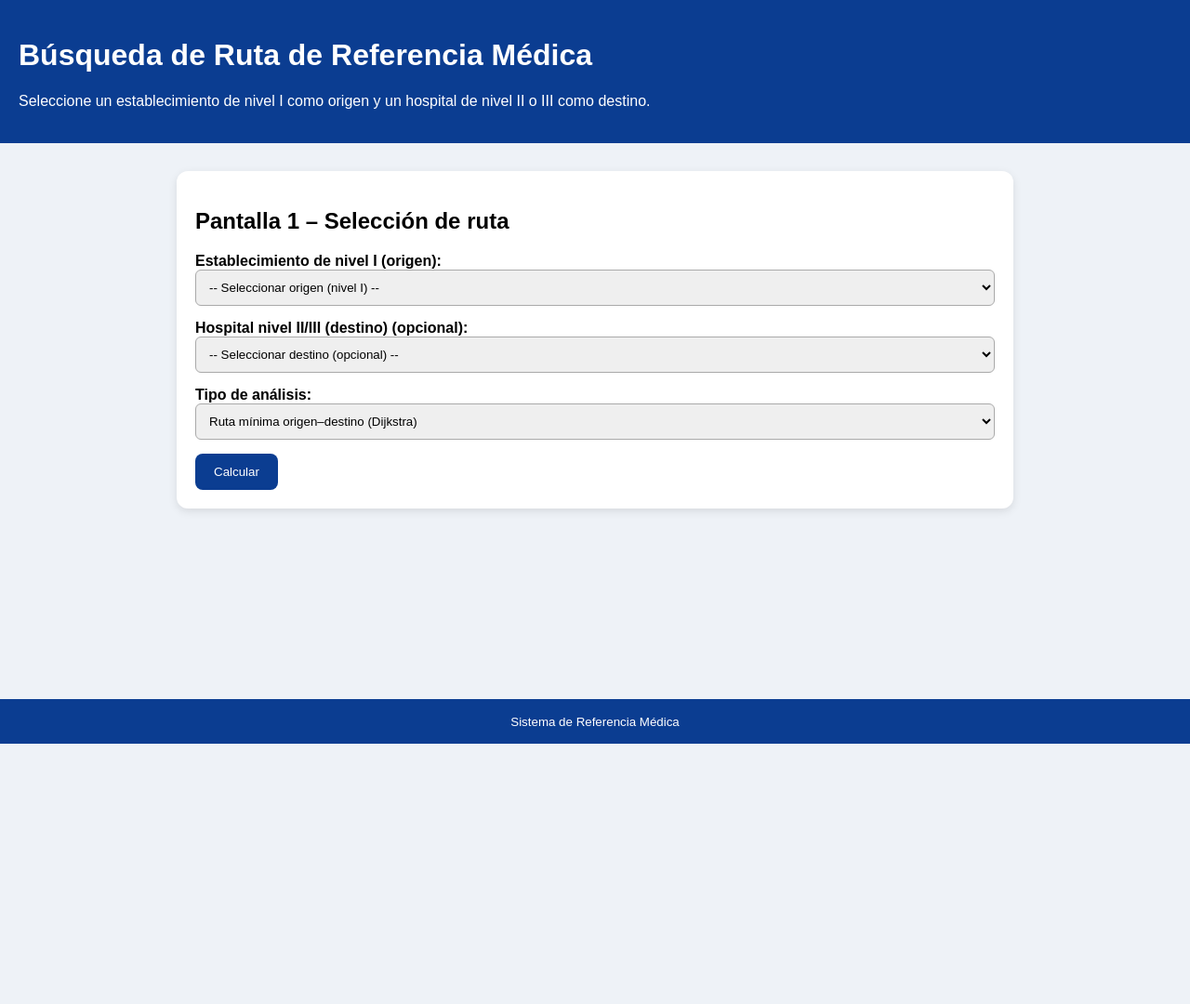
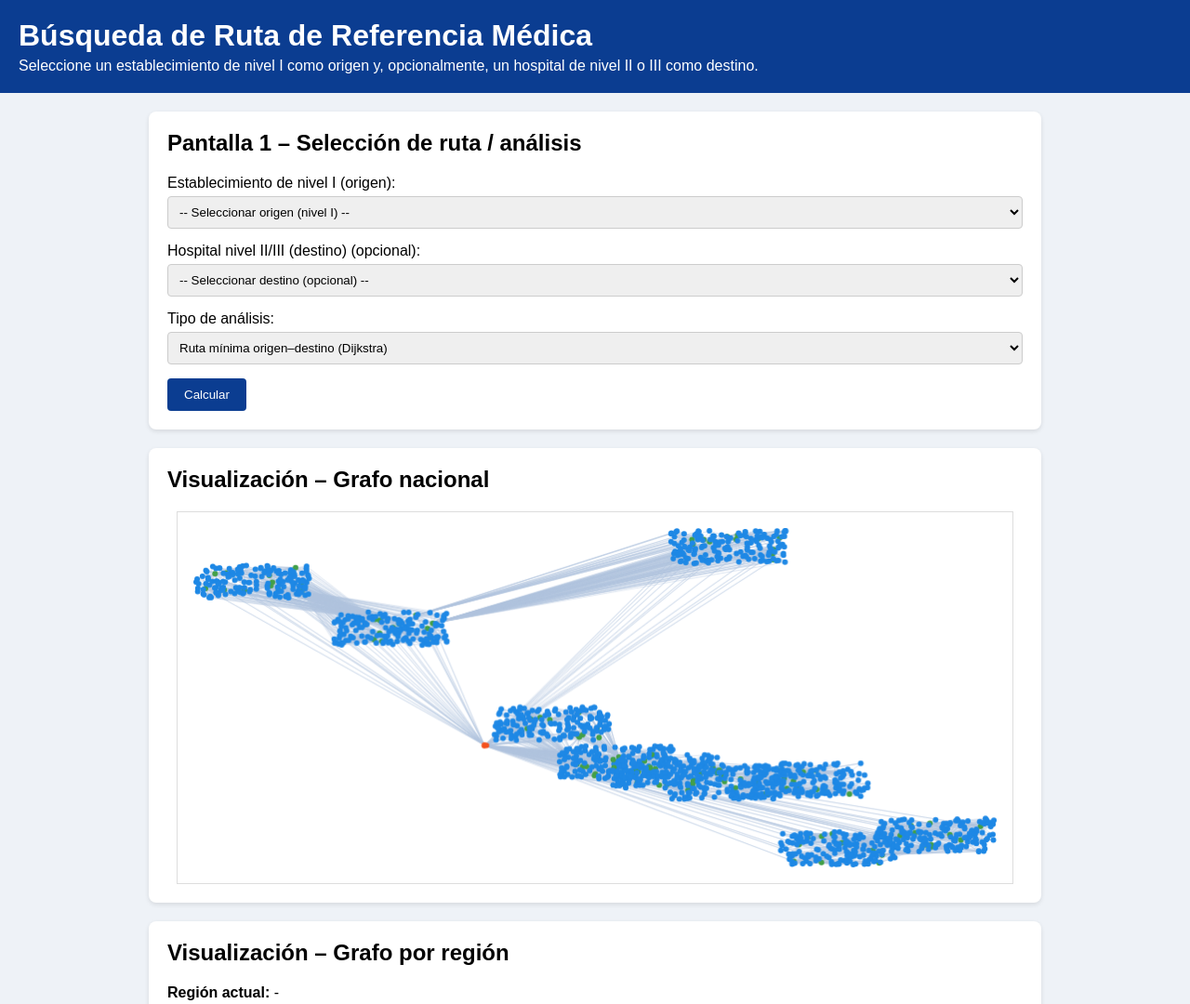
Before and after one commit to Complejidad-12601/Application, a plain HTML site: page index.html in a window 1280 px wide. Shown: the top 1080 px of the page at 93% size. Before the commit the page ends 800 px from the top, so only its background shows below. Drawn offline with nearby package versions, Linux system fonts and the light colour scheme.

Commit message:
feat: implement full graph visualization with Dijkstra routing, MST computation and connected components

```diff
--- a/app.js
+++ b/app.js
@@ -18,6 +18,10 @@ const resultadoResumen = document.getElementById("resultadoResumen");
 const tituloLista = document.getElementById("tituloLista");
 const listaRuta = document.getElementById("listaRuta");
 
+const canvasGeneral = document.getElementById("canvasGeneral");
+const canvasRegion = document.getElementById("canvasRegion");
+const regionActualSpan = document.getElementById("regionActual");
+
 Papa.parse("peru_red_referencias_sintetico_10reg.csv", {
   download: true,
   header: true,
@@ -26,6 +30,8 @@ Papa.parse("peru_red_referencias_sintetico_10reg.csv", {
   complete: (result) => {
     procesarCSV(result.data);
     llenarSelects();
+    dibujarGrafoGeneral(null, null);
+    dibujarGrafoRegion(null, null, null);
   }
 });
 
@@ -36,12 +42,15 @@ function procesarCSV(filas) {
 
   filas.forEach(fila => {
     const id = String(fila.id || "").trim();
+    if (!id) return;
+
     const name = fila.name || "";
     const level = fila.level || "";
+    const region = fila.region || "";
+    const lat = Number(fila.lat);
+    const lon = Number(fila.lon);
 
-    if (!id) return;
-
-    nodes.push({ id, name, level });
+    nodes.push({ id, name, level, region, lat, lon });
 
     if (!adjacencyList[id]) adjacencyList[id] = [];
     if (!adjacencyListUndirected[id]) adjacencyListUndirected[id] = [];
@@ -51,37 +60,29 @@ function procesarCSV(filas) {
       try {
         const relArray = JSON.parse(relations);
         relArray.forEach(r => {
-          const to = String(r.target_id).trim();
+          const to = String(r.target_id || "").trim();
           const weight = Number(r.weight_km);
-
           if (!to || !isFinite(weight)) return;
 
-          adjacencyList[id].push({
-            to,
-            weight
-          });
+          adjacencyList[id].push({ to, weight });
 
-          if (!adjacencyListUndirected[to]) {
-            adjacencyListUndirected[to] = [];
-          }
+          if (!adjacencyListUndirected[to]) adjacencyListUndirected[to] = [];
           adjacencyListUndirected[id].push({ to, weight });
           adjacencyListUndirected[to].push({ to: id, weight });
         });
       } catch (e) {
-        console.error("Error en relations:", e);
+        console.error("Error parseando relations", e);
       }
     }
   });
 }
 
-
 function llenarSelects() {
-
   origenSelect.innerHTML = `<option value="">-- Seleccionar origen (nivel I) --</option>`;
   destinoSelect.innerHTML = `<option value="">-- Seleccionar destino (opcional) --</option>`;
 
   nodes
-    .filter(n => /^I(\-|$)/.test(n.level.trim().toUpperCase()))
+    .filter(n => /^I(\-|$)/.test((n.level || "").trim().toUpperCase()))
     .forEach(n => {
       const opt = document.createElement("option");
       opt.value = n.id;
@@ -89,12 +90,11 @@ function llenarSelects() {
       origenSelect.appendChild(opt);
     });
 
-
   nodes
-    .filter(n =>
-      n.level.trim().toUpperCase().startsWith("II") ||
-      n.level.trim().toUpperCase().startsWith("III")
-    )
+    .filter(n => {
+      const lvl = (n.level || "").trim().toUpperCase();
+      return lvl.startsWith("II") || lvl.startsWith("III");
+    })
     .forEach(n => {
       const opt = document.createElement("option");
       opt.value = n.id;
@@ -102,7 +102,6 @@ function llenarSelects() {
       destinoSelect.appendChild(opt);
     });
 }
-
 
 function dijkstra(startId) {
   const dist = {};
@@ -142,25 +141,11 @@ function dijkstra(startId) {
   return { dist, prev };
 }
 
-function reconstruirRuta(prev, start, end) {
-  const path = [];
-  let curr = end;
-
-  while (curr) {
-    path.unshift(curr);
-    if (curr === start) break;
-    curr = prev[curr];
-  }
-
-  return path[0] === start ? path : null;
-}
-
 function buscarHospitalMasCercano(dist) {
-
-  const hospitales = nodes.filter(n =>
-    n.level.toUpperCase().startsWith("II") ||
-    n.level.toUpperCase().startsWith("III")
-  );
+  const hospitales = nodes.filter(n => {
+    const lvl = (n.level || "").toUpperCase();
+    return lvl.startsWith("II") || lvl.startsWith("III");
+  });
 
   let mejor = null;
   let mejorDist = Infinity;
@@ -173,14 +158,27 @@ function buscarHospitalMasCercano(dist) {
   });
 
   if (!mejor || mejorDist === Infinity) return null;
+  return mejor;
+}
 
-  return mejor;
+function reconstruirRuta(prev, start, end) {
+  const path = [];
+  let curr = end;
+
+  while (curr) {
+    path.unshift(curr);
+    if (curr === start) break;
+    curr = prev[curr];
+  }
+
+  if (path[0] !== start) return null;
+  return path;
 }
 
 
 function mstPrim() {
   const ids = nodes.map(n => n.id);
-  if (ids.length === 0) return { edges: [], totalWeight: 0 };
+  if (!ids.length) return { edges: [], totalWeight: 0 };
 
   const inMST = new Set();
   const dist = {};
@@ -203,8 +201,8 @@ function mstPrim() {
         u = id;
       }
     });
+    if (u === null) break;
 
-    if (u === null) break;
     inMST.add(u);
 
     (adjacencyListUndirected[u] || []).forEach(edge => {
@@ -219,14 +217,9 @@ function mstPrim() {
 
   const edges = [];
   let total = 0;
-
   ids.forEach(id => {
     if (parent[id] && isFinite(dist[id])) {
-      edges.push({
-        from: parent[id],
-        to: id,
-        weight: dist[id]
-      });
+      edges.push({ from: parent[id], to: id, weight: dist[id] });
       total += dist[id];
     }
   });
@@ -234,19 +227,21 @@ function mstPrim() {
   return { edges, totalWeight: total };
 }
 
+// COMPONENTES CONEXAS (DFS)
 
 function componentesConexas() {
   const visited = new Set();
   const comps = [];
 
   nodes.forEach(n => {
-    const id = n.id;
-    if (!visited.has(id)) {
-      const stack = [id];
+    const startId = n.id;
+    if (visited.has(startId)) return;
+
+    const stack = [startId];
     const comp = [];
-      visited.add(id);
+    visited.add(startId);
 
-      while (stack.length > 0) {
+    while (stack.length) {
       const u = stack.pop();
       comp.push(u);
 
@@ -260,18 +255,23 @@ function componentesConexas() {
     }
 
     comps.push(comp);
-    }
   });
 
   return comps;
 }
 
+// BOTÓN CALCULAR
+
 calcularBtn.addEventListener("click", () => {
-
   seccionResultados.classList.add("hidden");
   seccionMensajes.classList.add("hidden");
   seccionMensajes.classList.remove("error");
-  seccionMensajes.classList.remove("success");
+
+  listaRuta.innerHTML = "";
+  resultadoOrigen.textContent = "-";
+  resultadoDestino.textContent = "-";
+  resultadoDistancia.textContent = "-";
+  resultadoResumen.textContent = "-";
 
   const modo = modoSelect.value || "ruta";
   const origenId = origenSelect.value;
@@ -285,17 +285,27 @@ calcularBtn.addEventListener("click", () => {
 
     const { dist, prev } = dijkstra(origenId);
 
-    let destinoFinal = destinoId ? nodes.find(n => n.id === destinoId)
-                                 : buscarHospitalMasCercano(dist);
+    let destinoFinal;
+    if (destinoId) {
+      destinoFinal = nodes.find(n => n.id === destinoId);
+    } else {
+      destinoFinal = buscarHospitalMasCercano(dist);
+    }
 
     if (!destinoFinal) {
       mostrarError("No se encontró una ruta de referencia hacia hospitales de mayor nivel.");
+      const origenNodo = nodes.find(n => n.id === origenId);
+      dibujarGrafoGeneral(null, null);
+      dibujarGrafoRegion(origenNodo ? origenNodo.region : null, null, null);
       return;
     }
 
     const ruta = reconstruirRuta(prev, origenId, destinoFinal.id);
     if (!ruta) {
       mostrarError("El establecimiento seleccionado no tiene conexiones válidas hacia el destino.");
+      const origenNodo = nodes.find(n => n.id === origenId);
+      dibujarGrafoGeneral(null, null);
+      dibujarGrafoRegion(origenNodo ? origenNodo.region : null, null, null);
       return;
     }
 
@@ -305,23 +315,35 @@ calcularBtn.addEventListener("click", () => {
     const mst = mstPrim();
     if (!mst.edges.length) {
       mostrarError("No se pudo construir una red mínima de referencia (MST).");
+      dibujarGrafoGeneral(null, null);
+      dibujarGrafoRegion(null, null, null);
       return;
     }
     mostrarResultadosMST(mst);
+
+    const origenNodo = origenId ? nodes.find(n => n.id === origenId) : null;
+    dibujarGrafoGeneral(null, null);
+    dibujarGrafoRegion(origenNodo ? origenNodo.region : null, null, null);
 
   } else if (modo === "componentes") {
     const comps = componentesConexas();
     if (!comps.length) {
       mostrarError("No se encontraron componentes conexas en la red.");
+      dibujarGrafoGeneral(null, null);
+      dibujarGrafoRegion(null, null, null);
       return;
     }
     mostrarResultadosComponentes(comps);
+
+    const origenNodo = origenId ? nodes.find(n => n.id === origenId) : null;
+    dibujarGrafoGeneral(null, null);
+    dibujarGrafoRegion(origenNodo ? origenNodo.region : null, null, null);
   }
 });
 
+// MOSTRAR RESULTADOS
 
 function mostrarResultadosRuta(origenId, destinoId, distancia, ruta) {
-
   const origenNodo = nodes.find(n => n.id === origenId);
   const destinoNodo = nodes.find(n => n.id === destinoId);
 
@@ -333,7 +355,6 @@ function mostrarResultadosRuta(origenId, destinoId, distancia, ruta) {
 
   tituloLista.textContent = "Ruta óptima:";
   listaRuta.innerHTML = "";
-
   ruta.forEach(id => {
     const nodo = nodes.find(n => n.id === id);
     const item = document.createElement("li");
@@ -342,19 +363,21 @@ function mostrarResultadosRuta(origenId, destinoId, distancia, ruta) {
   });
 
   seccionResultados.classList.remove("hidden");
+
+  // Dibujo: resaltar ruta
+  dibujarGrafoGeneral(ruta, null);
+  dibujarGrafoRegion(origenNodo ? origenNodo.region : null, ruta, null);
 }
 
 function mostrarResultadosMST(mst) {
-
   resultadoOrigen.textContent = "-";
   resultadoDestino.textContent = "-";
   resultadoDistancia.textContent = mst.totalWeight.toFixed(2);
   resultadoResumen.textContent =
     `Red mínima de referencia (árbol de expansión mínima) con ${mst.edges.length} conexiones efectivas.`;
 
-  tituloLista.textContent = "Aristas de la red mínima de referencia (MST):";
+  tituloLista.textContent = "Aristas de la red mínima (MST):";
   listaRuta.innerHTML = "";
-
   mst.edges.forEach(e => {
     const from = nodes.find(n => n.id === e.from);
     const to = nodes.find(n => n.id === e.to);
@@ -367,7 +390,6 @@ function mostrarResultadosMST(mst) {
 }
 
 function mostrarResultadosComponentes(comps) {
-
   resultadoOrigen.textContent = "-";
   resultadoDestino.textContent = "-";
   resultadoDistancia.textContent = "-";
@@ -403,3 +425,133 @@ function mostrarError(msg) {
   seccionMensajes.classList.remove("hidden");
   seccionMensajes.classList.add("error");
 }
+
+// DIBUJO DE GRAFOS
+
+function construirSetsResaltado(path) {
+  const nodeSet = new Set();
+  const edgeSet = new Set();
+
+  if (Array.isArray(path)) {
+    path.forEach(id => nodeSet.add(id));
+    for (let i = 0; i < path.length - 1; i++) {
+      edgeSet.add(`${path[i]}->${path[i + 1]}`);
+    }
+  }
+  return { nodeSet, edgeSet };
+}
+
+function dibujarGrafoGeneral(path, dummy) {
+  if (!canvasGeneral) return;
+  const ctx = canvasGeneral.getContext("2d");
+  dibujarGrafo(canvasGeneral, ctx, nodes, adjacencyList, path);
+}
+
+function dibujarGrafoRegion(regionName, path, dummy) {
+  if (!canvasRegion) return;
+  const ctx = canvasRegion.getContext("2d");
+
+  let nodosRegion;
+  if (!regionName) {
+    nodosRegion = [];
+    regionActualSpan.textContent = "-";
+  } else {
+    nodosRegion = nodes.filter(n => n.region === regionName);
+    regionActualSpan.textContent = regionName;
+
+    if (Array.isArray(path)) {
+      path.forEach(id => {
+        const n = nodes.find(nn => nn.id === id);
+        if (n && !nodosRegion.some(m => m.id === n.id)) {
+          nodosRegion.push(n);
+        }
+      });
+    }
+  }
+
+  dibujarGrafo(canvasRegion, ctx, nodosRegion, adjacencyList, path);
+}
+
+function dibujarGrafo(canvas, ctx, nodesSub, adj, path) {
+  ctx.clearRect(0, 0, canvas.width, canvas.height);
+
+  if (!nodesSub || nodesSub.length === 0) return;
+
+  let minLat = Infinity, maxLat = -Infinity, minLon = Infinity, maxLon = -Infinity;
+  nodesSub.forEach(n => {
+    if (!isFinite(n.lat) || !isFinite(n.lon)) return;
+    if (n.lat < minLat) minLat = n.lat;
+    if (n.lat > maxLat) maxLat = n.lat;
+    if (n.lon < minLon) minLon = n.lon;
+    if (n.lon > maxLon) maxLon = n.lon;
+  });
+
+  if (!isFinite(minLat) || !isFinite(maxLat) || !isFinite(minLon) || !isFinite(maxLon)) {
+    return;
+  }
+
+  const margin = 20;
+  const width = canvas.width - 2 * margin;
+  const height = canvas.height - 2 * margin;
+
+  const latRange = maxLat - minLat || 1;
+  const lonRange = maxLon - minLon || 1;
+
+  const pos = {};
+  nodesSub.forEach(n => {
+    const x = margin + ((n.lon - minLon) / lonRange) * width;
+    const y = margin + (1 - (n.lat - minLat) / latRange) * height;
+    pos[n.id] = { x, y };
+  });
+
+  const { nodeSet, edgeSet } = construirSetsResaltado(path);
+
+  // Aristas
+  nodesSub.forEach(n => {
+    const u = n.id;
+    (adj[u] || []).forEach(edge => {
+      const v = edge.to;
+      if (!pos[u] || !pos[v]) return;
+
+      const key = `${u}->${v}`;
+      const highlighted = edgeSet.has(key);
+
+      ctx.beginPath();
+      ctx.moveTo(pos[u].x, pos[u].y);
+      ctx.lineTo(pos[v].x, pos[v].y);
+      ctx.strokeStyle = highlighted ? "#ff5722" : "#b0c4de";
+      ctx.lineWidth = highlighted ? 2.5 : 0.7;
+      ctx.globalAlpha = highlighted ? 1.0 : 0.6;
+      ctx.stroke();
+    });
+  });
+
+  ctx.globalAlpha = 1.0;
+
+  // Nodos
+  nodesSub.forEach(n => {
+    const p = pos[n.id];
+    if (!p) return;
+
+    const level = (n.level || "").toUpperCase();
+    let radius = 3;
+    let fill = "#1e88e5";
+    if (level.startsWith("II")) fill = "#43a047";
+    if (level.startsWith("III")) fill = "#f4511e";
+
+    if (nodeSet.has(n.id)) {
+      radius = 5;
+      ctx.strokeStyle = "#f57f17";
+      ctx.lineWidth = 2;
+      ctx.beginPath();
+      ctx.arc(p.x, p.y, radius + 2, 0, Math.PI * 2);
+      ctx.stroke();
+      fill = "#ffeb3b";
+    }
+
+    ctx.beginPath();
+    ctx.fillStyle = fill;
+    ctx.arc(p.x, p.y, radius, 0, Math.PI * 2);
+    ctx.fill();
+  });
+}
--- a/index.html
+++ b/index.html
@@ -8,12 +8,12 @@
 <body>
   <header>
     <h1>Búsqueda de Ruta de Referencia Médica</h1>
-    <p>Seleccione un establecimiento de nivel I como origen y un hospital de nivel II o III como destino.</p>
+    <p>Seleccione un establecimiento de nivel I como origen y, opcionalmente, un hospital de nivel II o III como destino.</p>
   </header>
 
   <!-- PANTALLA 1 -->
   <section id="seleccion-ruta" class="card">
-    <h2>Pantalla 1 – Selección de ruta</h2>
+    <h2>Pantalla 1 – Selección de ruta / análisis</h2>
 
     <div class="form-group">
       <label for="origenSelect">Establecimiento de nivel I (origen):</label>
@@ -50,8 +50,20 @@
     <p><strong>Distancia / Costo total:</strong> <span id="resultadoDistancia">-</span> km</p>
     <p><strong>Resumen:</strong> <span id="resultadoResumen">-</span></p>
 
-    <h3 id="tituloLista">Ruta óptima:</h3>
+    <h3 id="tituloLista">Detalle:</h3>
     <ol id="listaRuta"></ol>
+  </section>
+
+  <!-- VISUALIZACIÓN DE GRAFOS -->
+  <section id="grafo-general" class="card">
+    <h2>Visualización – Grafo nacional</h2>
+    <canvas id="canvasGeneral" width="900" height="400"></canvas>
+  </section>
+
+  <section id="grafo-regional" class="card">
+    <h2>Visualización – Grafo por región</h2>
+    <p><strong>Región actual:</strong> <span id="regionActual">-</span></p>
+    <canvas id="canvasRegion" width="900" height="400"></canvas>
   </section>
 
   <!-- PANTALLA 3 -->
--- a/styles.css
+++ b/styles.css
@@ -14,18 +14,25 @@ header {
   padding: 20px;
 }
 
-.card {
-  background: white;
-  width: 90%;
-  max-width: 900px;
-  margin: 30px auto;
-  padding: 20px;
-  border-radius: 12px;
-  box-shadow: 0 3px 10px rgba(0,0,0,0.1);
+header h1 {
+  margin: 0;
 }
 
-.hidden {
-  display: none;
+header p {
+  margin: 5px 0 0;
+}
+
+.card {
+  background: #ffffff;
+  margin: 20px auto;
+  padding: 20px;
+  max-width: 960px;
+  border-radius: 8px;
+  box-shadow: 0 2px 5px rgba(0,0,0,0.1);
+}
+
+h2 {
+  margin-top: 0;
 }
 
 .form-group {
@@ -33,45 +40,50 @@ header {
 }
 
 label {
-  font-weight: bold;
+  display: block;
+  margin-bottom: 5px;
 }
 
 select {
   width: 100%;
-  padding: 10px;
-  border-radius: 6px;
-  border: 1px solid #aaa;
+  padding: 8px;
+  border-radius: 4px;
+  border: 1px solid #ccc;
 }
 
 button {
-  padding: 12px 20px;
+  padding: 10px 18px;
+  border: none;
+  border-radius: 4px;
   background: #0b3d91;
   color: white;
-  border: none;
-  border-radius: 8px;
   cursor: pointer;
 }
 
 button:hover {
-  background: #062c6f;
+  background: #0a3275;
+}
+
+.hidden {
+  display: none;
 }
 
 #mensajes.error {
-  background: #ffe6e6;
-  border-left: 5px solid #cc0000;
+  border-left: 4px solid #d32f2f;
 }
 
-#mensajes.success {
-  background: #e6ffe6;
-  border-left: 5px solid #00cc00;
+#mensajes p {
+  margin: 0;
 }
 
-#resultado {
-  margin-top: 20px;
-  padding: 15px;
-  background: #f9f9f9;
-  border-radius: 8px;
-  box-shadow: 0 2px 5px rgba(0,0,0,0.05);
+/* Canvas de grafos */
+canvas {
+  width: 100%;
+  max-width: 900px;
+  border: 1px solid #ddd;
+  background: #ffffff;
+  display: block;
+  margin: 10px auto 0;
 }
 
 footer {
@@ -79,7 +91,5 @@ footer {
   padding: 15px;
   background: #0b3d91;
   color: white;
-  position: fixed;
-  width: 100%;
-  bottom: 0;
+  margin-top: 30px;
 }
```
Lines whose indentation alone changed are shown as unchanged.
